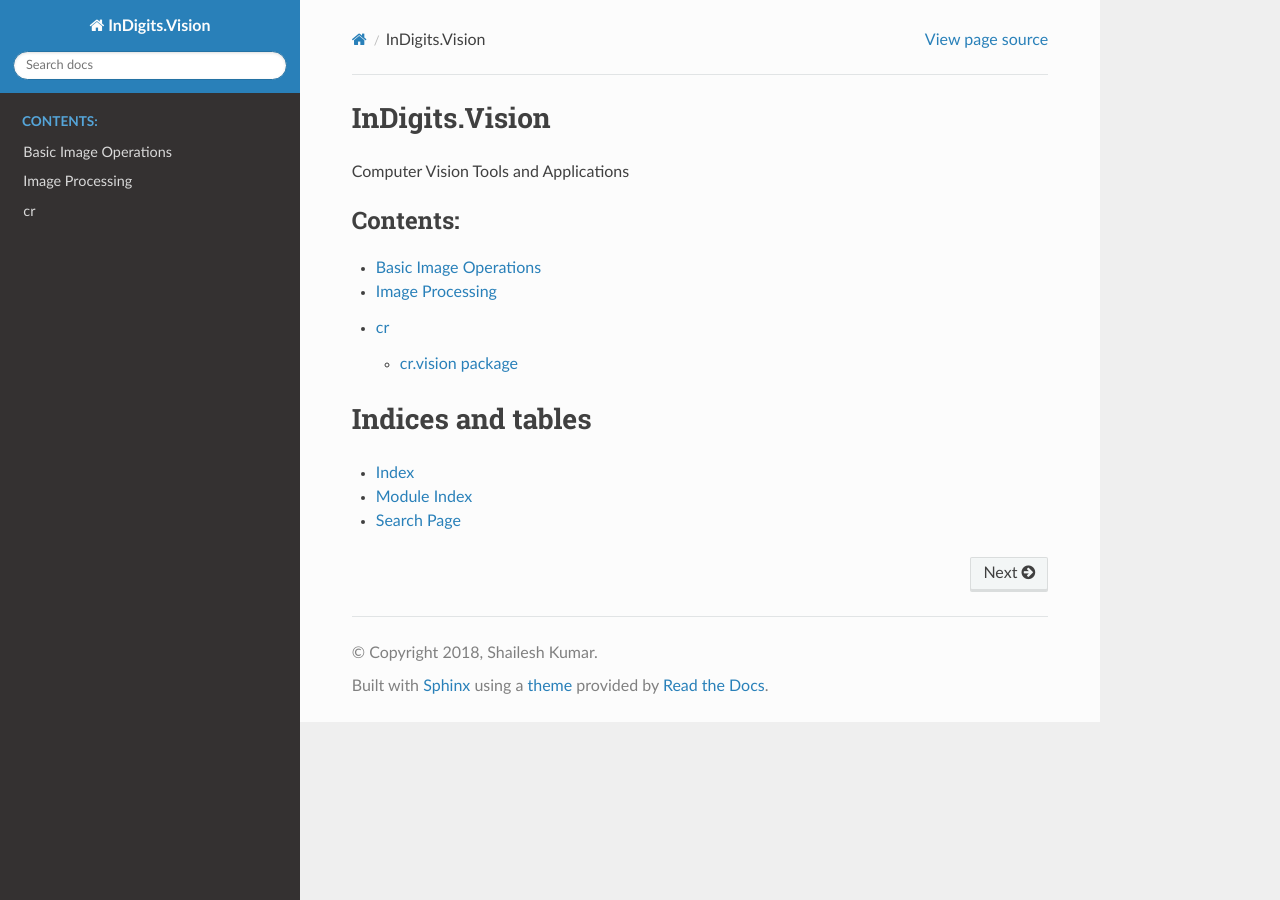
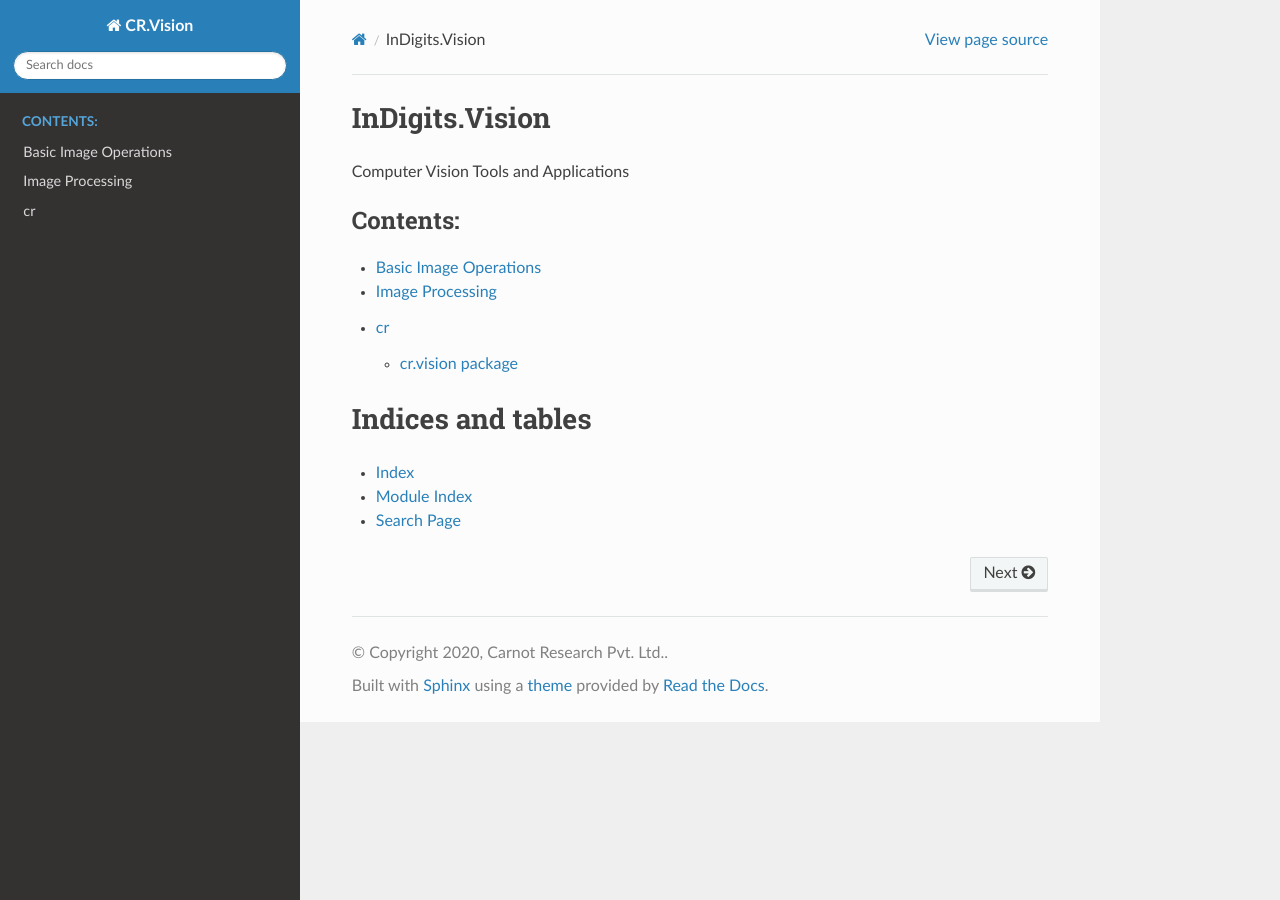
Before and after one commit to carnotresearch/cr-vision, a Sphinx documentation site: the page built from docs/index.rst, in a window 1280 px wide. Built offline with Sphinx 7.4.7 and the Read the Docs theme 2.0.0, drawn with Linux system fonts in a browser that asks for light colours; pages that are not in the unit, such as notebooks, are missing from menus.

Commit message:
remove indigits

```diff
--- a/docs/conf.py
+++ b/docs/conf.py
@@ -21,9 +21,9 @@
 
 # -- Project information -----------------------------------------------------
 
-project = "InDigits.Vision"
-copyright = "2018, Shailesh Kumar"
-author = "Shailesh Kumar"
+project = "CR.Vision"
+copyright = "2020, Carnot Research Pvt. Ltd."
+author = "Carnot Research"
 
 # The short X.Y version
 version = ""
@@ -111,7 +111,7 @@
 # -- Options for HTMLHelp output ---------------------------------------------
 
 # Output file base name for HTML help builder.
-htmlhelp_basename = "InDigitsVision"
+htmlhelp_basename = "CRVision"
 
 
 # -- Options for LaTeX output ------------------------------------------------
@@ -135,7 +135,7 @@
 # (source start file, target name, title,
 #  author, documentclass [howto, manual, or own class]).
 latex_documents = [
-    (master_doc, "InDigitsVision.tex", "InDigits.Vision", "Shailesh Kumar", "manual"),
+    (master_doc, "CRVision.tex", "CR.Vision", "Carnot Research", "manual"),
 ]
 
 
@@ -143,7 +143,7 @@
 
 # One entry per manual page. List of tuples
 # (source start file, name, description, authors, manual section).
-man_pages = [(master_doc, "indigitsvision", "InDigits.Vision", [author], 1)]
+man_pages = [(master_doc, "crvision", "CR.Vision", [author], 1)]
 
 
 # -- Options for Texinfo output ----------------------------------------------
@@ -154,10 +154,10 @@
 texinfo_documents = [
     (
         master_doc,
-        "InDigitsVision",
-        "InDigits.Vision",
+        "CRVision",
+        "CR.Vision",
         author,
-        "InDigitsVision",
+        "CRVision",
         "One line description of project.",
         "Miscellaneous",
     ),
```
